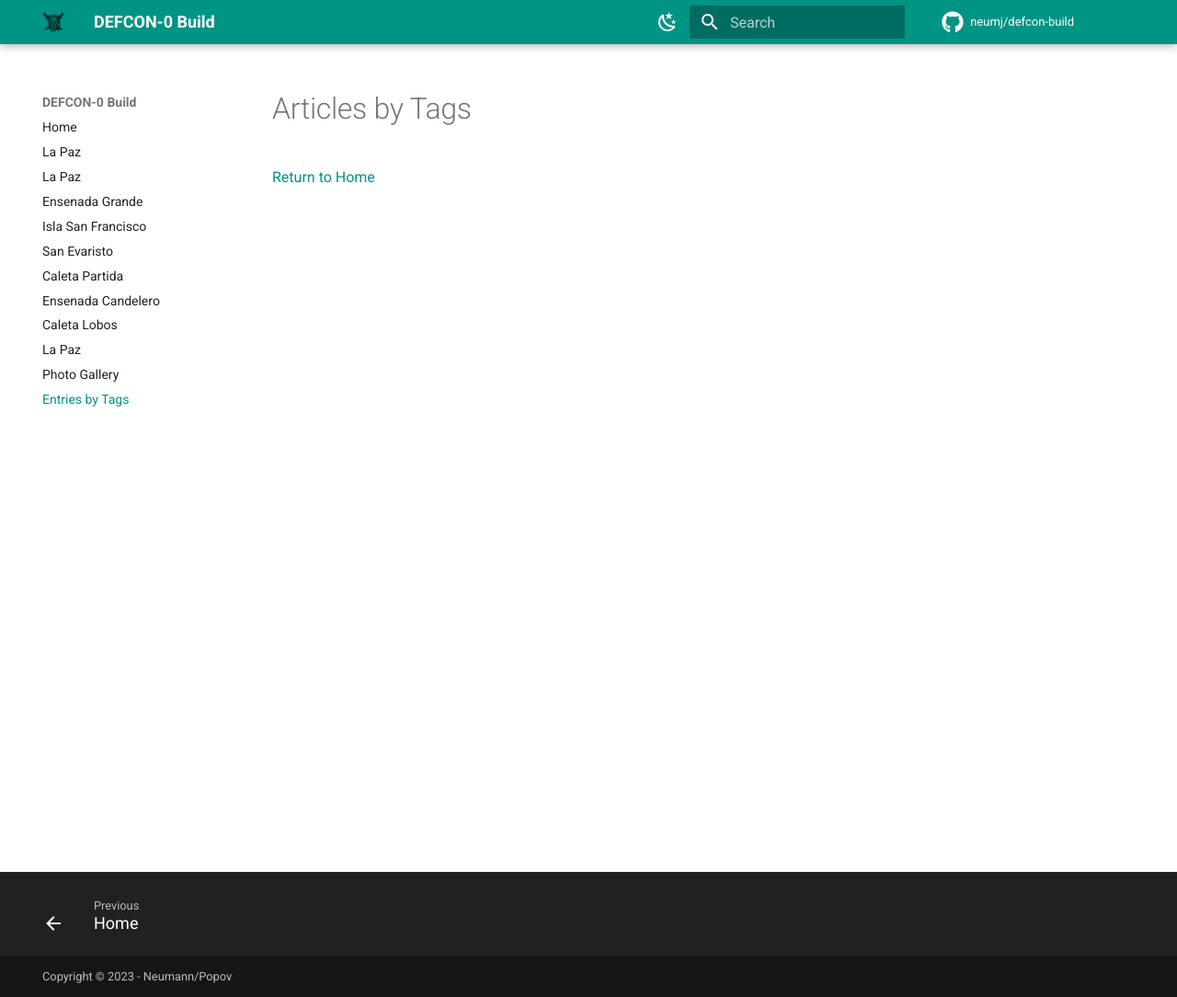
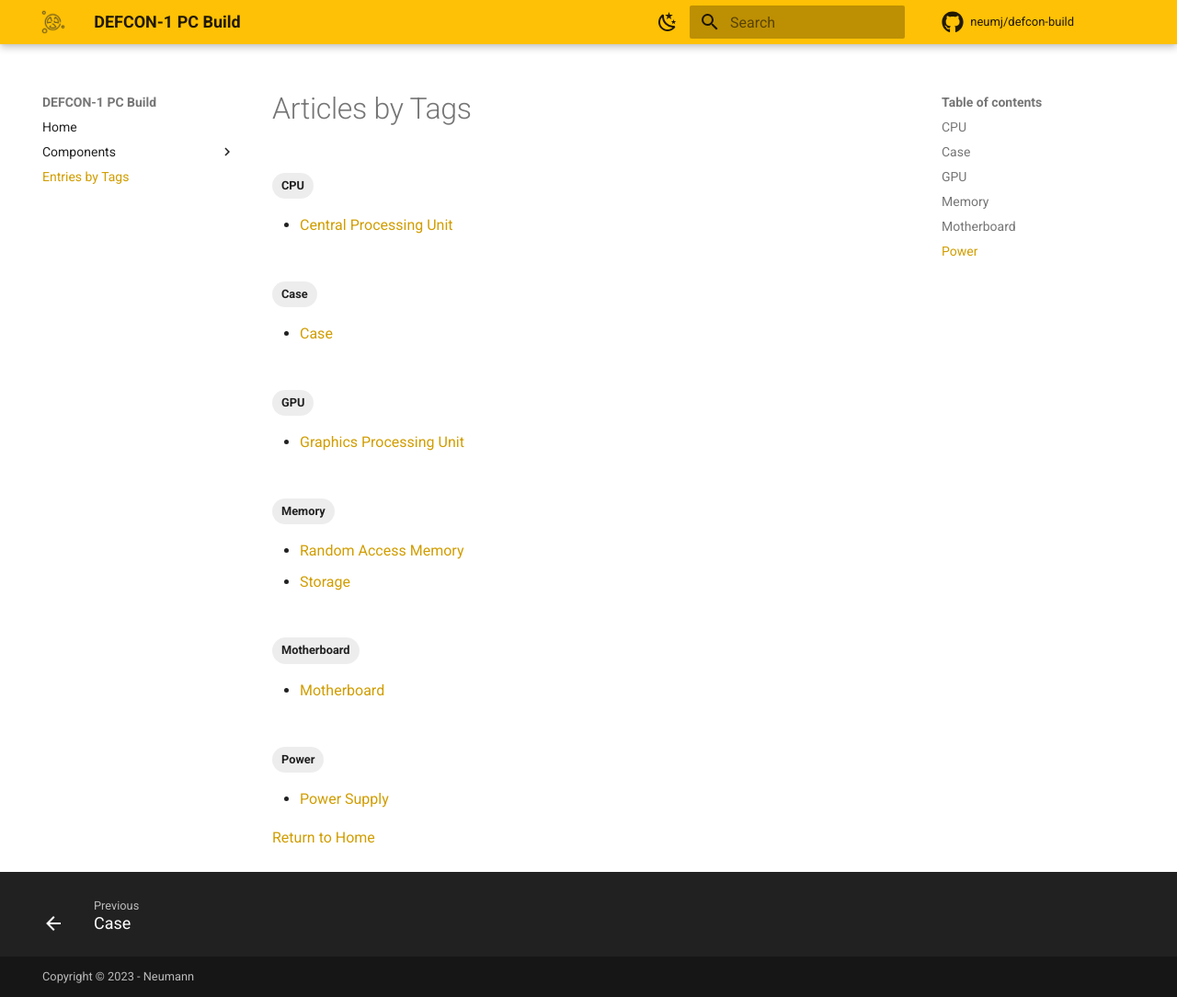
Before and after one commit to neumj/defcon-build, an MkDocs documentation site: the page built from docs/tags.md, in a window 1280 px wide and 1084 px high. Shown: the whole window at 92% size. Built offline with MkDocs 1.6.1 and Material for MkDocs 9.7.7, drawn with Linux system fonts in a browser that asks for light colours; comment, search, counter and statistics services are not loaded.

Commit message:
initial pages

```diff
--- a/mkdocs.yml
+++ b/mkdocs.yml
@@ -1,7 +1,7 @@
-site_name: DEFCON-0 Build
+site_name: DEFCON-1 PC Build
 repo_name: neumj/defcon-build
-repo_url: https://github.com/neumj/cortez
-copyright: Copyright &copy; 2023 - Neumann/Popov
+repo_url: https://github.com/neumj/defcon-build
+copyright: Copyright &copy; 2023 - Neumann
 
 theme:
   name: material
@@ -10,18 +10,18 @@ theme:
   palette:
     # Palette toggle for light mode
     - scheme: default
-      primary: teal
+      primary: amber
       toggle:
         icon: material/weather-night
         name: Switch to dark mode
     # Palette toggle for dark mode
     - scheme: slate
-      primary: teal
+      primary: amber
       toggle:
         icon: material/weather-sunny
         name: Switch to light mode
-  logo: assets/pirate-50.png
-  favicon: assets/pirate-50.png
+  logo: assets/nuclear-symbol-icon.png
+  favicon: assets/nuclear-symbol-icon.png
   features:
     - content.tabs.link
     - navigation.footer
@@ -51,25 +51,23 @@ plugins:
       type: datetime
       timezone: America/New_York
   - with-pdf:
-      author: Neumann, Popov
+      author: Neumann
       cover: true
       back_cover: false
-      cover_title: Our Log of The Sea of Cortez
-      cover_subtitle: June 2023
+      cover_title: Defcon 1 PC Build
+      cover_subtitle: Our First Custom Computer Build
 
 extra:
   generator: false
 
 nav:
     - Home: index.md
-    - La Paz: La_Paz_20230616.md
-    - La Paz: La_Paz_20230617.md
-    - Ensenada Grande: Ensenada_Grande_20230618.md
-    - Isla San Francisco: Isla_San_Francisco_20230619.md
-    - San Evaristo: San_Evaristo_20230620.md
-    - Caleta Partida: Caleta_Partida_20230621.md
-    - Ensenada Candelero: Ensenada_Candelero_20230622.md
-    - Caleta Lobos: Caleta_Lobos_20230623.md
-    - La Paz: La_Paz_20230624.md
-    - Photo Gallery: Photo_Gallery.md
+    - Components:
+      - Power Supply: power-supply.md
+      - Motherboard: motherboard.md
+      - Central Processing Unit: cpu.md
+      - Random Access Memory: ram.md
+      - Storage: storage.md
+      - Graphics Processing Unit: gpu.md
+      - Case: case.md
     - Entries by Tags: tags.md
```
Also changed, not shown: docs/case.md (added, +14 -0 lines), docs/cpu.md (added, +14 -0 lines), docs/gpu.md (added, +14 -0 lines), docs/index.md (+2 -16 lines), docs/motherboard.md (added, +14 -0 lines), docs/power-supply.md (added, +14 -0 lines), docs/ram.md (added, +14 -0 lines), docs/storage.md (added, +14 -0 lines), docs/assets/defcon-1.jpeg (added), docs/assets/nuclear-symbol-icon.png (added).
